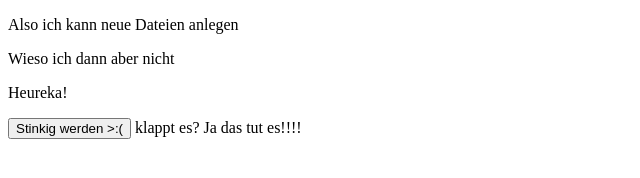
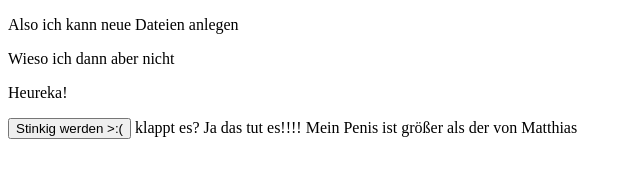
Before and after one commit to MatthiasHeilmann/WebEng, a plain HTML site: page test nr 53583848.html in a window 1280 px wide. Shown: the whole page, without its empty margins (0-640 px from the left). Drawn offline with Linux system fonts and the light colour scheme.

Commit message:
Conflict

```diff
--- a/test nr 53583848.html
+++ b/test nr 53583848.html
@@ -10,6 +10,6 @@
       <p id="Sean Milan Schwarz">Wieso ich dann aber nicht</p>
       <p id="Matthias Heilmann">Heureka!</p>
       <button>Stinkig werden >:(</button>
-      klappt es? Ja das tut es!!!!
+      klappt es? Ja das tut es!!!! Mein Penis ist größer als der von Matthias
     </body>
 </html>
```
